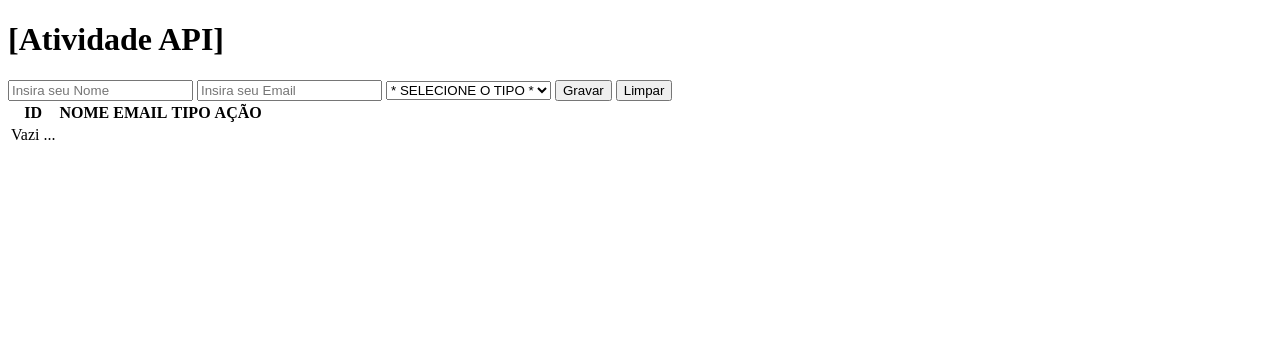
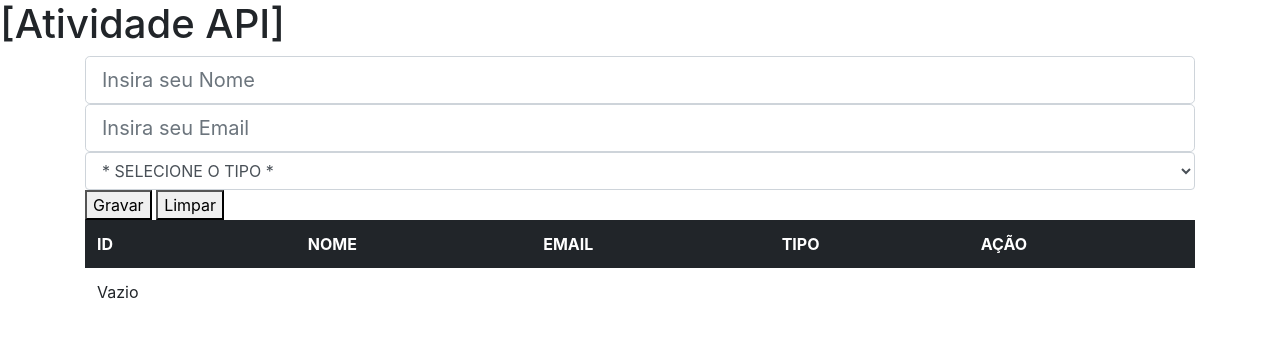
Before and after one commit to macenadev/FatecSR_3S_JS, a plain HTML site: page index.html in a window 1280 px wide. Drawn offline with nearby package versions, Linux system fonts and the light colour scheme.

Commit message:
Update index.html

```diff
--- a/index.html
+++ b/index.html
@@ -4,14 +4,19 @@
 <head>
     <meta charset="utf-8">
     <title>TRABALHO</title>
+    <link rel="stylesheet" href="https://stackpath.bootstrapcdn.com/bootstrap/4.1.3/css/bootstrap.min.css" integrity="sha384-MCw98/SFnGE8fJT3GXwEOngsV7Zt27NXFoaoApmYm81iuXoPkFOJwJ8ERdknLPMO" crossorigin="anonymous">
+    <meta name="viewport" content="width=device-width, initial-scale=1, shrink-to-fit=no">
+
 </head>
 
 <body>
     <h1>[Atividade API]</h1>
+    <div class="container">
         <form id="formulario">
-        <input type="text" placeholder="Insira seu Nome" id="nome">
-        <input type="email" placeholder="Insira seu Email" id="email">
-        <select id="tipo">
+
+            <input class="form-control form-control-lg" type="text" placeholder="Insira seu Nome" id="nome">
+            <input class="form-control form-control-lg" type="email" placeholder="Insira seu Email" id="email">
+            <select class="form-control" id="tipo">
                 <option value="">* SELECIONE O TIPO *</option>
                 <option value="FISICA">FISICA</option>
                 <option value="JURIDICA">JURIDICA</option>
@@ -24,21 +29,27 @@
                 Limpar
             </button>
         </form>
-    <table>
-        <thead>
+
+        <table class="table table-borderless">
+            <thead class="thead-dark">
                 <tr>
-                <th>ID</th>
-                <th>NOME</th>
-                <th>EMAIL</th>
-                <th>TIPO</th>
-                <th>AÇÃO</th>
+                    <th scope="col">ID</th>
+                    <th scope="col">NOME</th>
+                    <th scope="col">EMAIL</th>
+                    <th scope="col">TIPO</th>
+                    <th scope="col">AÇÃO</th>
                 </tr>
             </thead>
             <tbody id="dados-tabela">
                 <tr>
-                <td>Vazi ...</td>
+                    <td>Vazio</td>
                 </tr>
             </tbody>
         </table>
+    </div>
     <script src=></script>
-</body></html>
+    <script src="https://code.jquery.com/jquery-3.3.1.slim.min.js" integrity="sha384-q8i/X+965DzO0rT7abK41JStQIAqVgRVzpbzo5smXKp4YfRvH+8abtTE1Pi6jizo" crossorigin="anonymous"></script>
+    <script src="https://cdnjs.cloudflare.com/ajax/libs/popper.js/1.14.3/umd/popper.min.js" integrity="sha384-ZMP7rVo3mIykV+2+9J3UJ46jBk0WLaUAdn689aCwoqbBJiSnjAK/l8WvCWPIPm49" crossorigin="anonymous"></script>
+    <script src="https://stackpath.bootstrapcdn.com/bootstrap/4.1.3/js/bootstrap.min.js" integrity="sha384-ChfqqxuZUCnJSK3+MXmPNIyE6ZbWh2IMqE241rYiqJxyMiZ6OW/JmZQ5stwEULTy" crossorigin="anonymous"></script>
+</body>
+</html>
```
Lines whose indentation alone changed are shown as unchanged.
